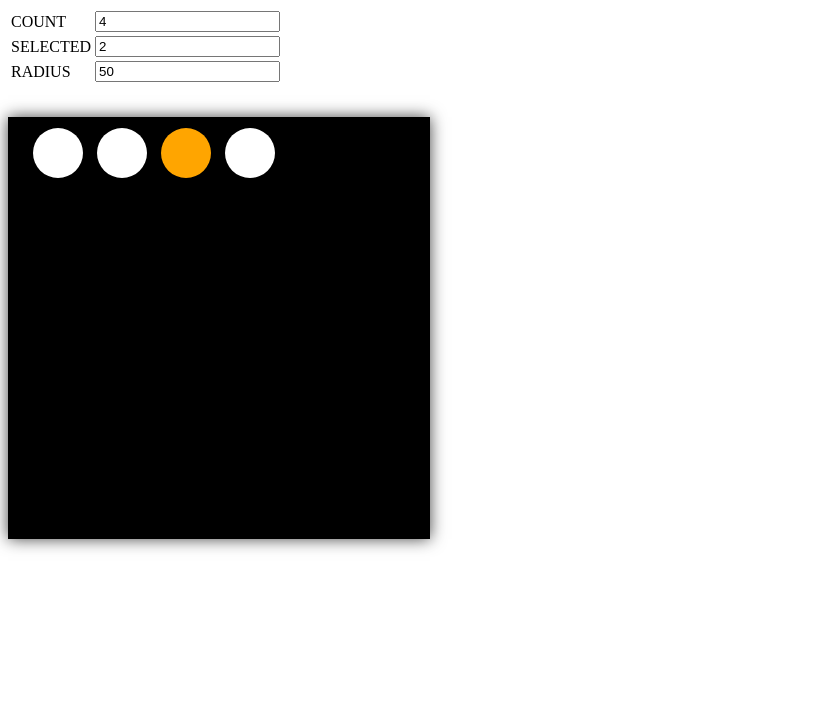
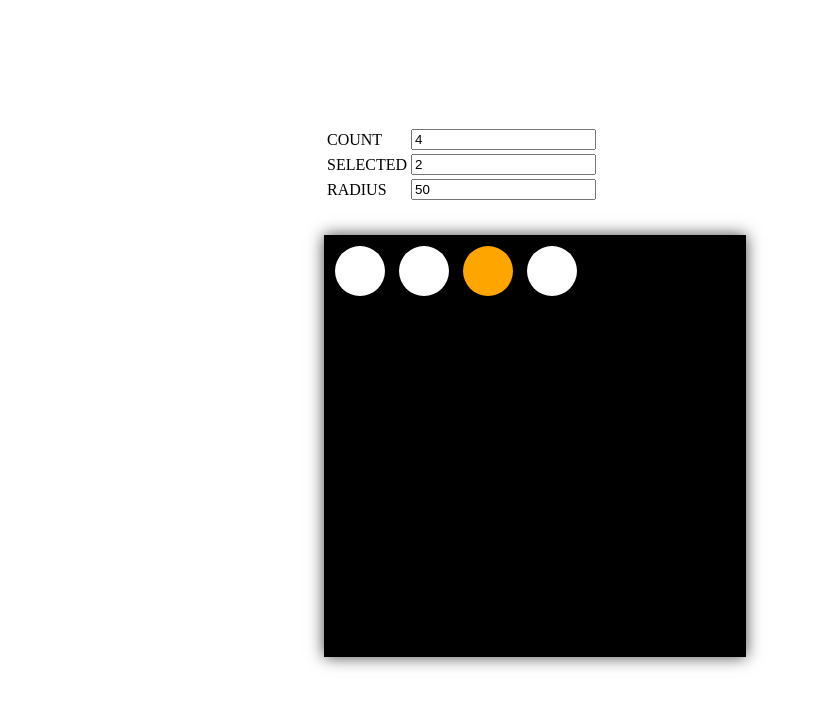
Before and after one commit to debanjana/angular-circles, an Angular app: page / in a window 1280 px wide. Shown: the top 708 px of the page, without its empty margins (0-821 px from the left). Built offline with nearby package versions, Linux system fonts and the light colour scheme.

Commit message:
Margin added

```diff
--- a/src/app/app.component.css
+++ b/src/app/app.component.css
@@ -4,14 +4,14 @@
   background-color: white;
   border-radius: 50%;
   display: inline-block;
-  margin-left: 14px;
+  margin-right: 14px;
 
 }
 .dot-selected {
   background-color:orange;
   border-radius: 50%;
   display: inline-block;
-  margin-left: 14px;
+  margin-right: 14px;
 
 }
 .circleContainer {
@@ -28,5 +28,6 @@ padding: 10px;
 }
 
 .main-container{
-  //margin: 40px 20px 40px 40px;
+  margin-left : 25%;
+  margin-top: 10%;
 }
```
